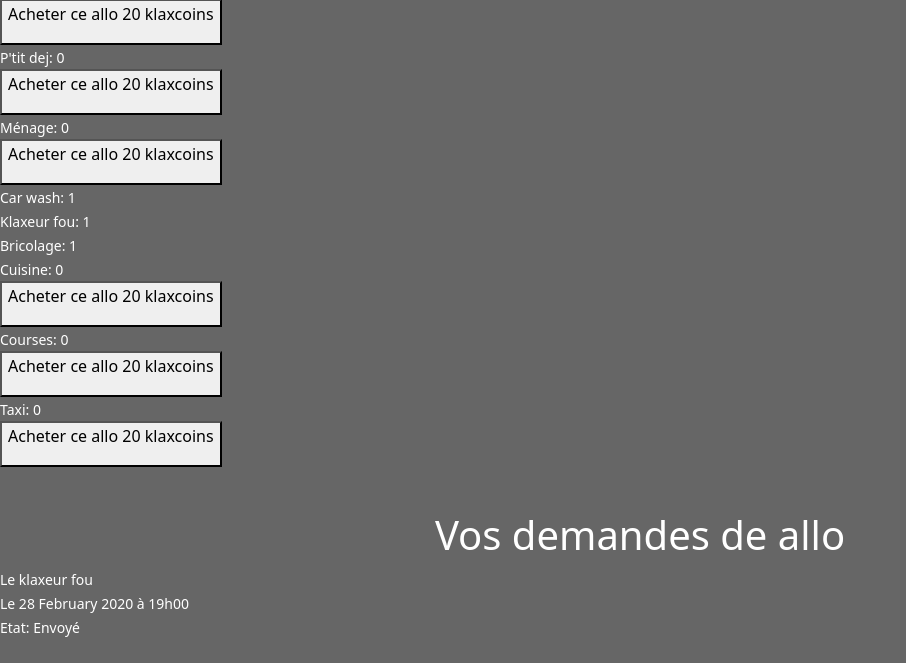
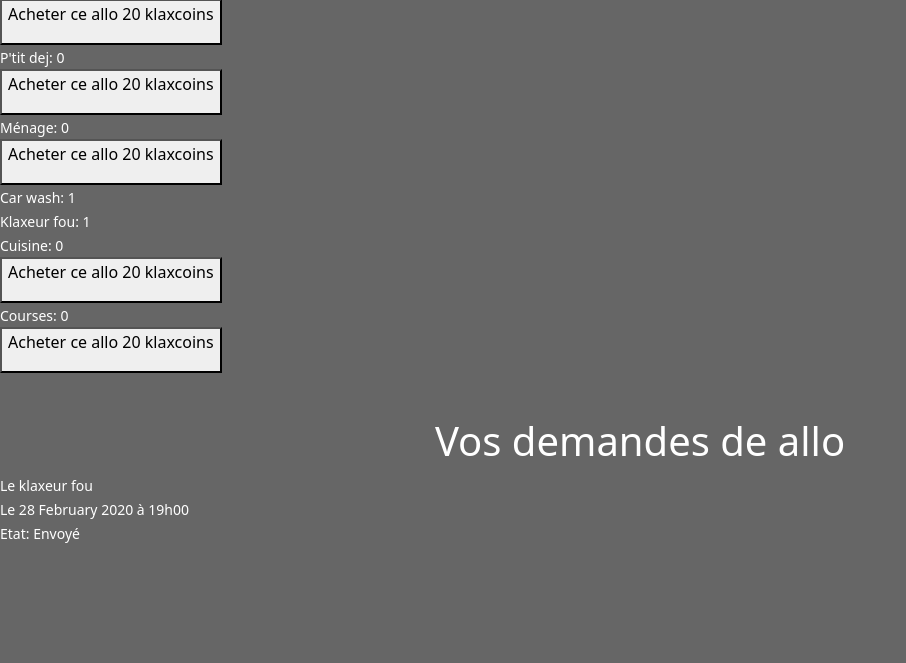
Before and after one commit to Gurwan/Mafienssat, a Django app: page /myAllos/ in a window 1280 px wide. Shown: the part 387-1050 px from the top of the page, without its empty margins (0-906 px from the left). After the commit the page ends 930 px from the top, so only its background shows below. Run offline with Django 4.2, Linux system fonts and the light colour scheme; a user stored in the database is signed in; data comes from the database, SQL or seed files in the repository; some libraries are stand-ins or nearby versions.

Commit message:
Remove unused allos

```diff
--- a/templates/allos/myAllos.html
+++ b/templates/allos/myAllos.html
@@ -63,30 +63,16 @@
             </button> <br>
         {% endif %}
 
-        <small>Bricolage: {{ counter.bricolage }}</small> <br>
-        {% if counter.bricolage == 0 %}
-            <button class="button_take_over" type="submit" id="G-20" onclick="buyAllo(this.id)" value="buyAllo" name="buyAllo">
-                <p>Acheter ce allo 20 klaxcoins</p>
-            </button> <br>
-        {% endif %}
-
         <small>Cuisine: {{ counter.cuisine }}</small> <br>
         {% if counter.cuisine == 0 %}
-            <button class="button_take_over" type="submit" id="H-20" onclick="buyAllo(this.id)" value="buyAllo" name="buyAllo">
+            <button class="button_take_over" type="submit" id="G-20" onclick="buyAllo(this.id)" value="buyAllo" name="buyAllo">
                 <p>Acheter ce allo 20 klaxcoins</p>
             </button> <br>
         {% endif %}
 
         <small>Courses: {{ counter.courses }}</small> <br>
         {% if counter.courses == 0 %}
-            <button class="button_take_over" type="submit" id="I-20" onclick="buyAllo(this.id)" value="buyAllo" name="buyAllo">
-                <p>Acheter ce allo 20 klaxcoins</p>
-            </button> <br>
-        {% endif %}
-
-        <small>Taxi: {{ counter.taxi }}</small> <br>
-        {% if counter.taxi == 0 %}
-            <button class="button_take_over" type="submit" id="J-20" onclick="buyAllo(this.id)" value="buyAllo" name="buyAllo">
+            <button class="button_take_over" type="submit" id="H-20" onclick="buyAllo(this.id)" value="buyAllo" name="buyAllo">
                 <p>Acheter ce allo 20 klaxcoins</p>
             </button> <br>
         {% endif %}
```
